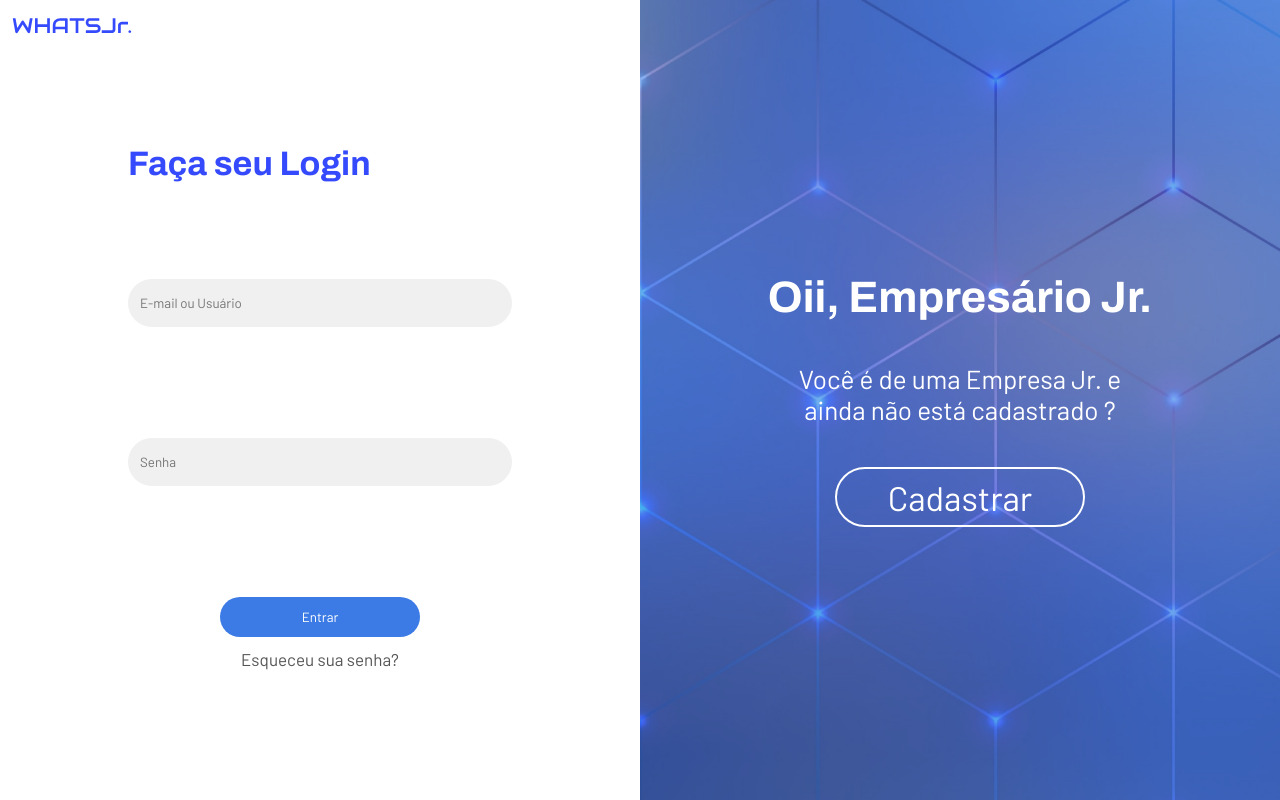
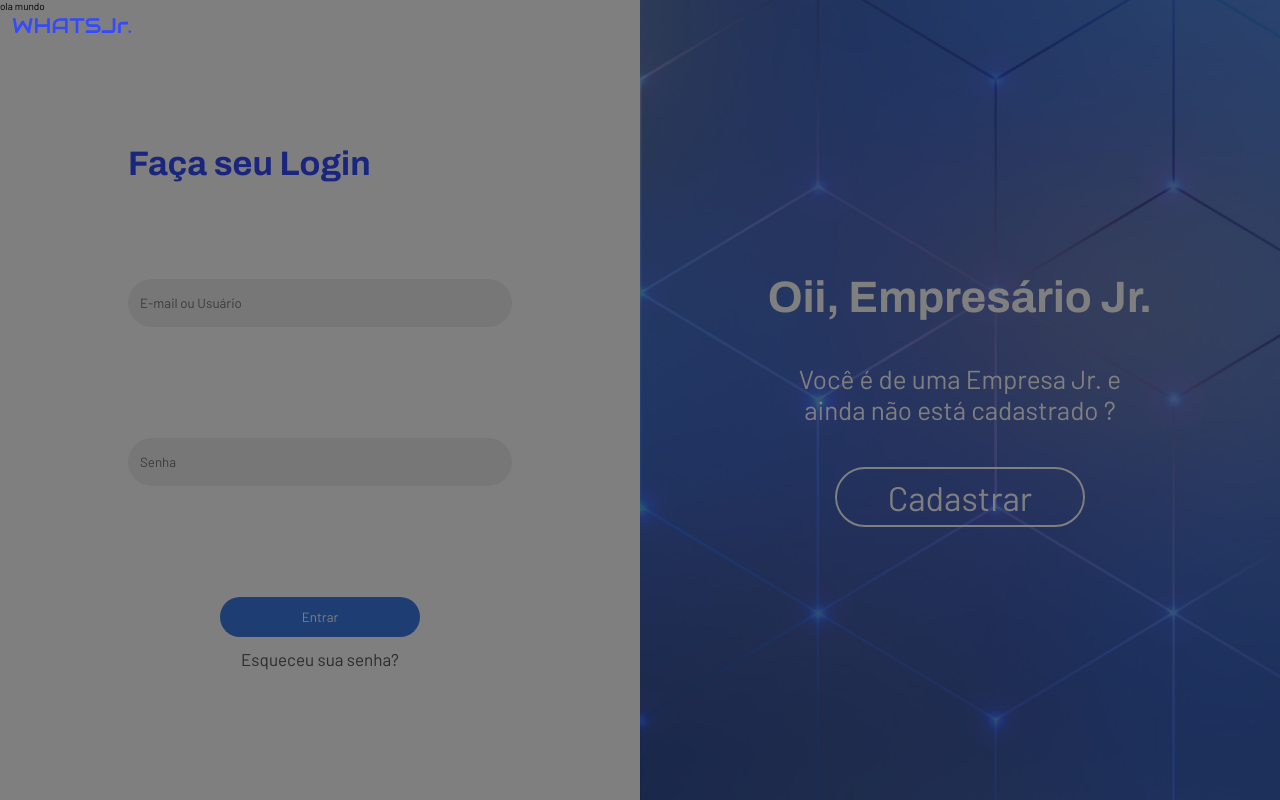
Before and after one commit to jaymeco/-TYPESCRIPT-Whats-Jr---React-App, a React (Create React App) app: page / in a window 1280 px wide. Built offline with nearby package versions, Linux system fonts and the light colour scheme.

Commit message:
Inicializa criação do modal de esqueceu a senha

```diff
--- a/src/pages/App/Home/index.tsx
+++ b/src/pages/App/Home/index.tsx
@@ -12,6 +12,7 @@ import logoWhiteImg from '../../../assets/images/logo-wihte.svg';
 
 import SignUp from './components/SignUp';
 import SignIn from './components/SignIn';
+import ModalForgot from '../../components/ModalForgot';
 
 function Home() {
     const [isChanged, setIsChaged] = useState(false);
@@ -74,6 +75,7 @@ function Home() {
                 <TextBanner>{!isChanged? 'Você é de uma Empresa Jr. e ainda não está cadastrado ?': 'Se você já faz parte dessa incrível comunidade, basta você entrar !'}</TextBanner>
                 <ButtonBanner onClick={handleToggleChangeComponent}>{!isChanged? 'Cadastrar': 'Login'}</ButtonBanner>
             </BannerContainer>
+            <ModalForgot/>
         </Container>
     );
 }
--- /dev/null
+++ b/src/pages/components/ModalForgot/index.tsx
@@ -0,0 +1,12 @@
+import React from 'react';
+import { Container } from './styles';
+
+function ModalForgot(){
+    return(
+        <Container>
+            ola mundo
+        </Container>
+    );
+}
+
+export default ModalForgot;
--- /dev/null
+++ b/src/pages/components/ModalForgot/styles.ts
@@ -0,0 +1,8 @@
+import styled from 'styled-components';
+
+export const Container = styled.div`
+    position: absolute;
+    width: 100vw;
+    height: 100vh;
+    background-color: rgba(0, 0, 0, 0.5);
+`;
```
